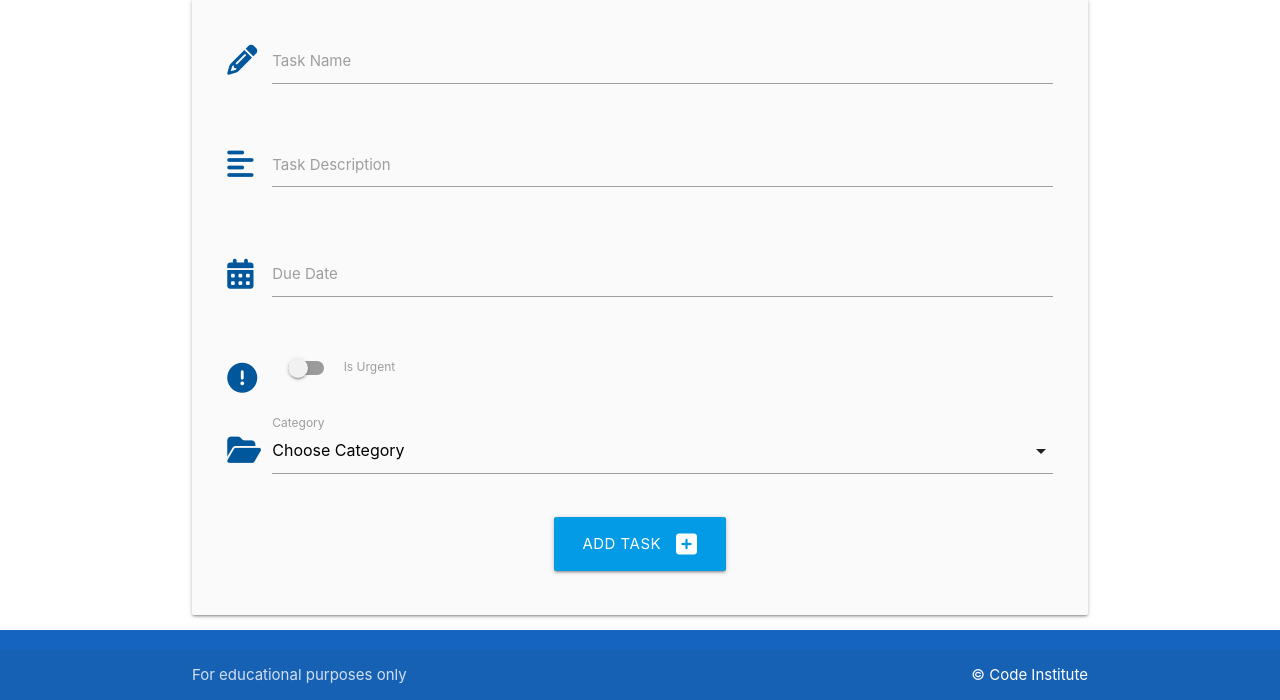
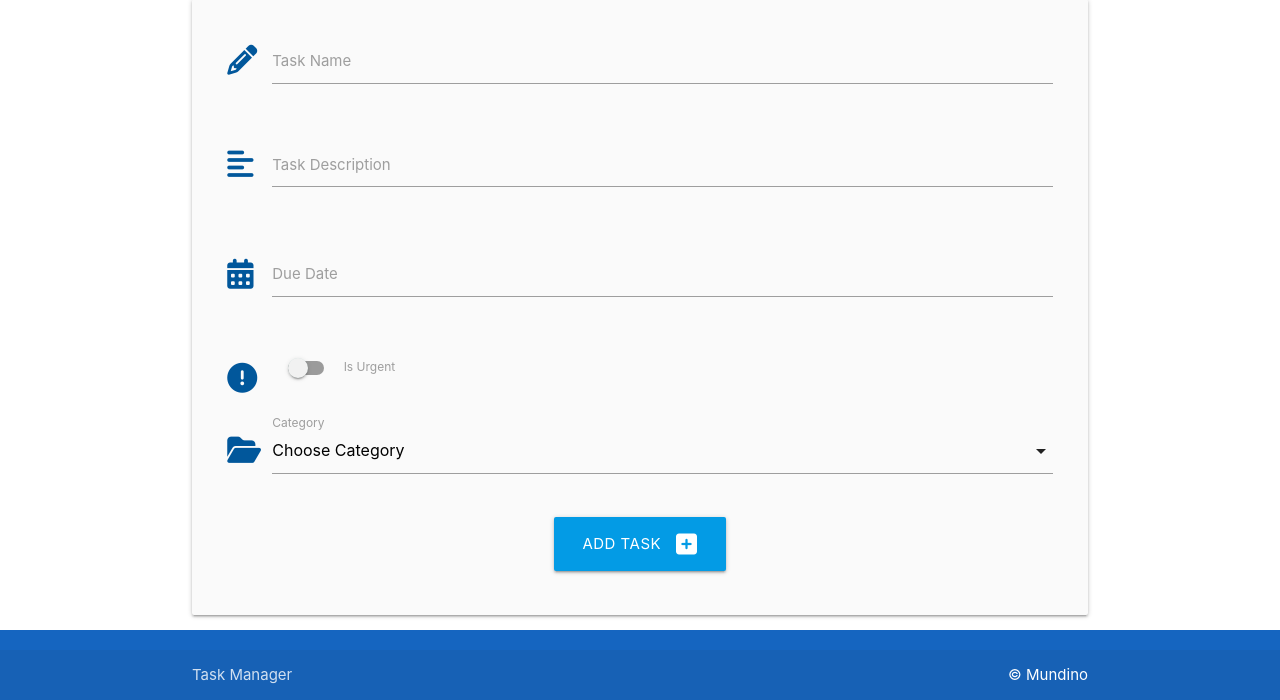
Before and after one commit to MAbuhanif/flask-task-mgr, a Flask app: page /add_task in a window 1280 px wide. Shown: the part 160-860 px from the top of the page. Run offline with Flask 2, Linux system fonts and the light colour scheme; data that the repository does not hold is empty.

Commit message:
edit base.html

```diff
--- a/taskmanager/templates/base.html
+++ b/taskmanager/templates/base.html
@@ -41,8 +41,8 @@
 <footer class="page-footer blue darken-3">
     <div class="footer-copyright">
         <div class="container">
-            For educational purposes only
-            <a class="white-text right" href="https://codeinstitute.net" target="_blank">&copy; Code Institute</a>
+            Task Manager
+            <a class="white-text right" href="https://codeinstitute.net" target="_blank">&copy; Mundino</a>
         </div>
     </div>
 </footer>
```
